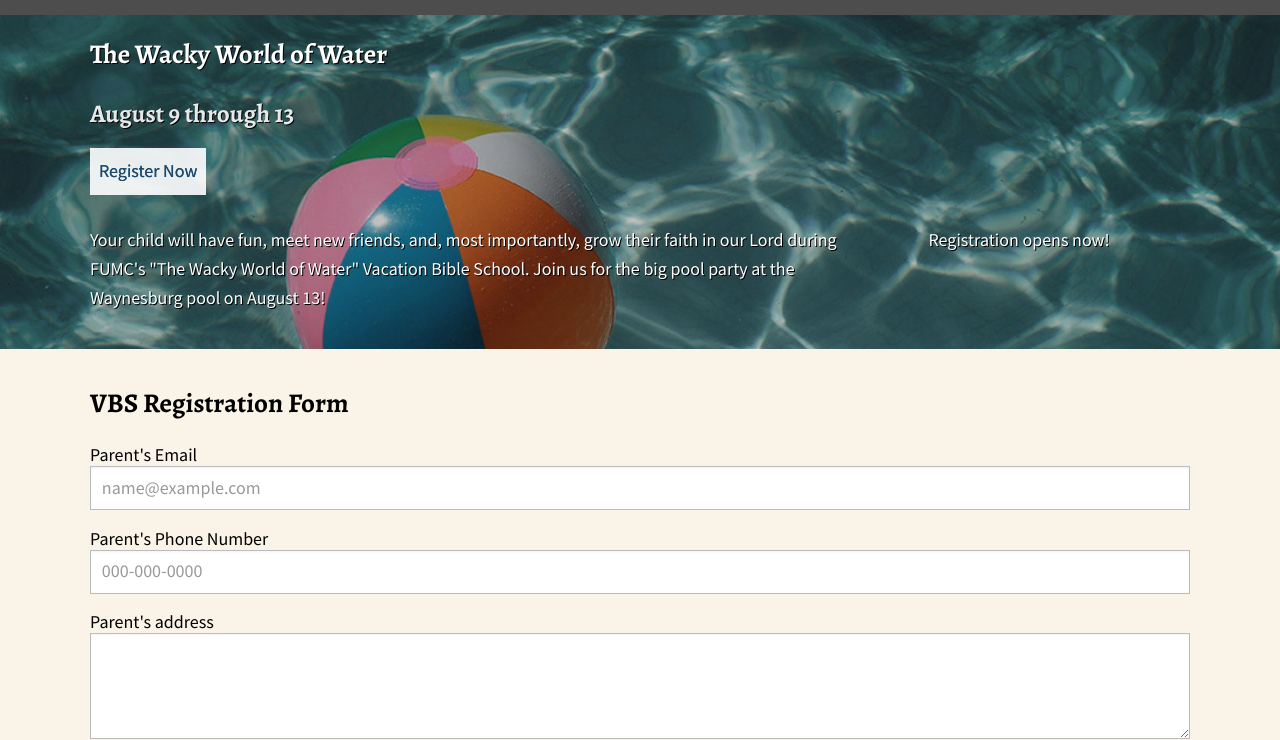
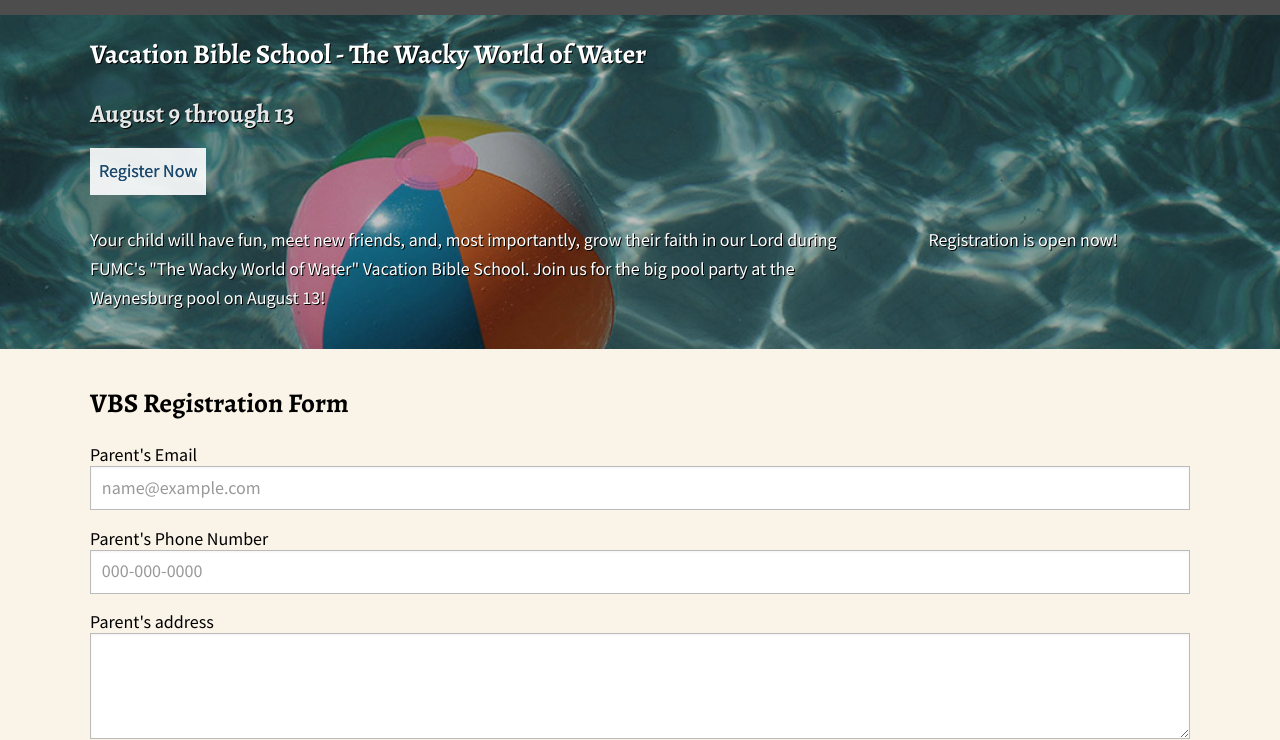
Before and after one commit to shermandy/fumc, a plain HTML site: page vbs.html in a window 1280 px wide. Shown: the part 62-802 px from the top of the page. Drawn offline with nearby package versions, Linux system fonts and the light colour scheme.

Commit message:
minor text changes to vbs page

```diff
--- a/vbs.html
+++ b/vbs.html
@@ -37,12 +37,12 @@
 
 	</section>
 	<section id="vbs_info">
-		<h2>The Wacky World of Water</h2>
+		<h2>Vacation Bible School - The Wacky World of Water</h2>
 		<h3>August 9 through 13</h3>
 		<p><a href="#registration_form" class="button">Register Now</a></p>
 		<div>
 			<p>Your child will have fun, meet new friends, and, most importantly, grow their faith in our Lord during FUMC's "The Wacky World of Water" Vacation Bible School. Join us for the big pool party at the Waynesburg pool on August 13!</p>
-			<p>Registration opens now!</p>
+			<p>Registration is open now!</p>
 		</div>
 	</section>
 	<section id="registration_form">
```
